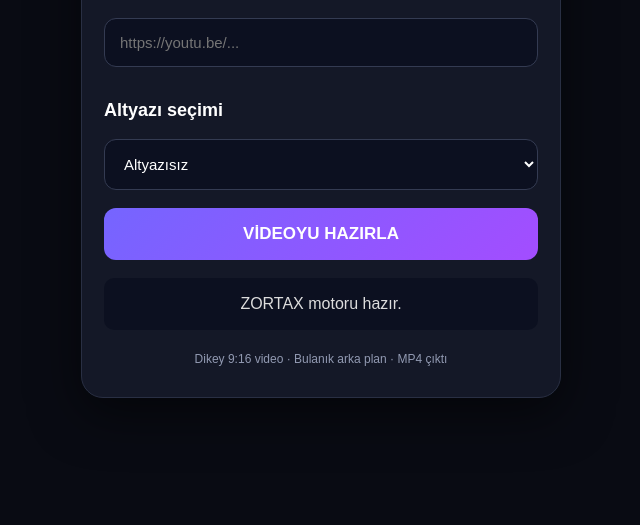
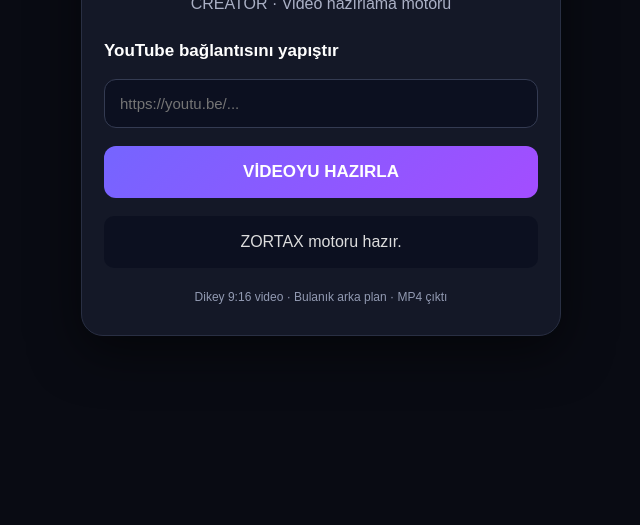
Before and after one commit to can170782-cmyk/zortax-creator, a plain HTML site: page index.html in a window 1280 px wide. Shown: the part 275-800 px from the top of the page, without its empty margins (319-959 px from the left). Drawn offline with Linux system fonts and the light colour scheme.

Commit message:
Update index.html

```diff
--- a/index.html
+++ b/index.html
@@ -7,12 +7,12 @@
 <title>ZORTAX Creator</title>
 <style>
 *{box-sizing:border-box}
-body{margin:0;min-height:100vh;background:#090b13;color:white;font-family:Arial;display:flex;align-items:center;justify-content:center;padding:20px}
+body{margin:0;min-height:100vh;background:#090b13;color:white;font-family:Arial,sans-serif;display:flex;align-items:center;justify-content:center;padding:20px}
 .container{width:100%;max-width:480px;background:#141827;border:1px solid #292f43;border-radius:22px;padding:28px 22px;box-shadow:0 15px 50px #0008}
 .logo{text-align:center;font-size:36px;font-weight:900;letter-spacing:3px;color:#8b7cff}
 .subtitle{text-align:center;color:#aab0c5;margin:10px 0 28px}
-h2{font-size:18px;margin-bottom:10px}
-input,select{width:100%;padding:15px;margin:8px 0 18px;border:1px solid #343b52;border-radius:12px;background:#0c1020;color:white;font-size:15px}
+h2{font-size:17px;margin-bottom:10px}
+input{width:100%;padding:15px;margin:8px 0 18px;border:1px solid #343b52;border-radius:12px;background:#0c1020;color:white;font-size:15px}
 button{width:100%;padding:16px;border:0;border-radius:12px;background:linear-gradient(135deg,#7565ff,#a34dff);color:white;font-size:17px;font-weight:bold}
 button:disabled{opacity:.6}
 #result{margin-top:18px;padding:14px;border-radius:10px;background:#0c1020;color:#ddd;text-align:center;overflow-wrap:anywhere;line-height:1.5}
@@ -27,13 +27,8 @@ button:disabled{opacity:.6}
 <h2>YouTube bağlantısını yapıştır</h2>
 <input id="url" type="url" placeholder="https://youtu.be/...">
 
-<h2>Altyazı seçimi</h2>
-<select id="subtitle">
-<option value="no">Altyazısız</option>
-<option value="yes">Altyazılı (yakında)</option>
-</select>
+<button id="prepareBtn" onclick="prepareVideo()">VİDEOYU HAZIRLA</button>
 
-<button id="prepareBtn" onclick="prepareVideo()">VİDEOYU HAZIRLA</button>
 <div id="result">ZORTAX motoru hazır.</div>
 <div class="info">Dikey 9:16 video · Bulanık arka plan · MP4 çıktı</div>
 </div>
@@ -50,16 +45,13 @@ return;
 }
 
 button.disabled=true;
-result.textContent="⏳ Motor başlatılıyor. Video hazırlanıyor...";
+result.textContent="⏳ Video indiriliyor ve hazırlanıyor. Lütfen bekle...";
 
 try{
 const response=await fetch("https://zortax-creator.onrender.com/process",{
 method:"POST",
 headers:{"Content-Type":"application/json"},
-body:JSON.stringify({
-url:url,
-subtitle:document.getElementById("subtitle").value
-})
+body:JSON.stringify({url:url})
 });
 
 if(!response.ok){
```
